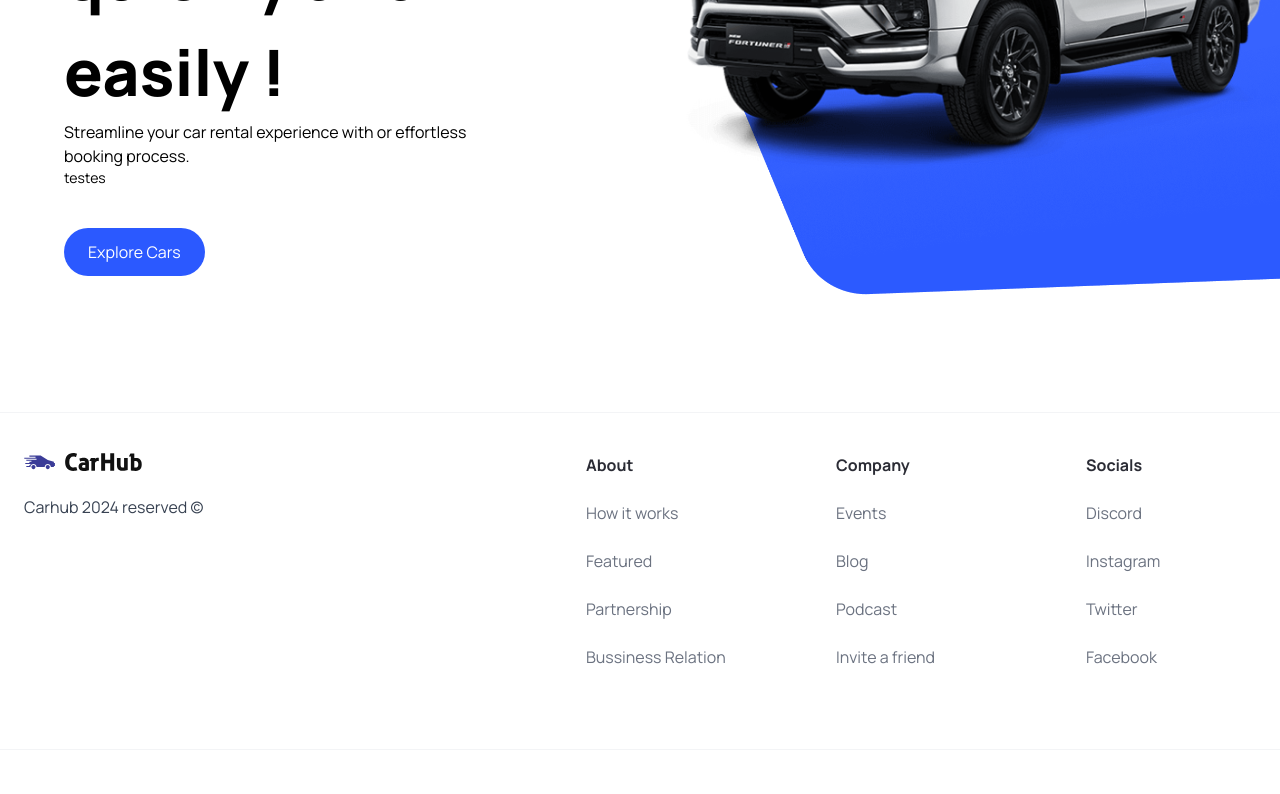
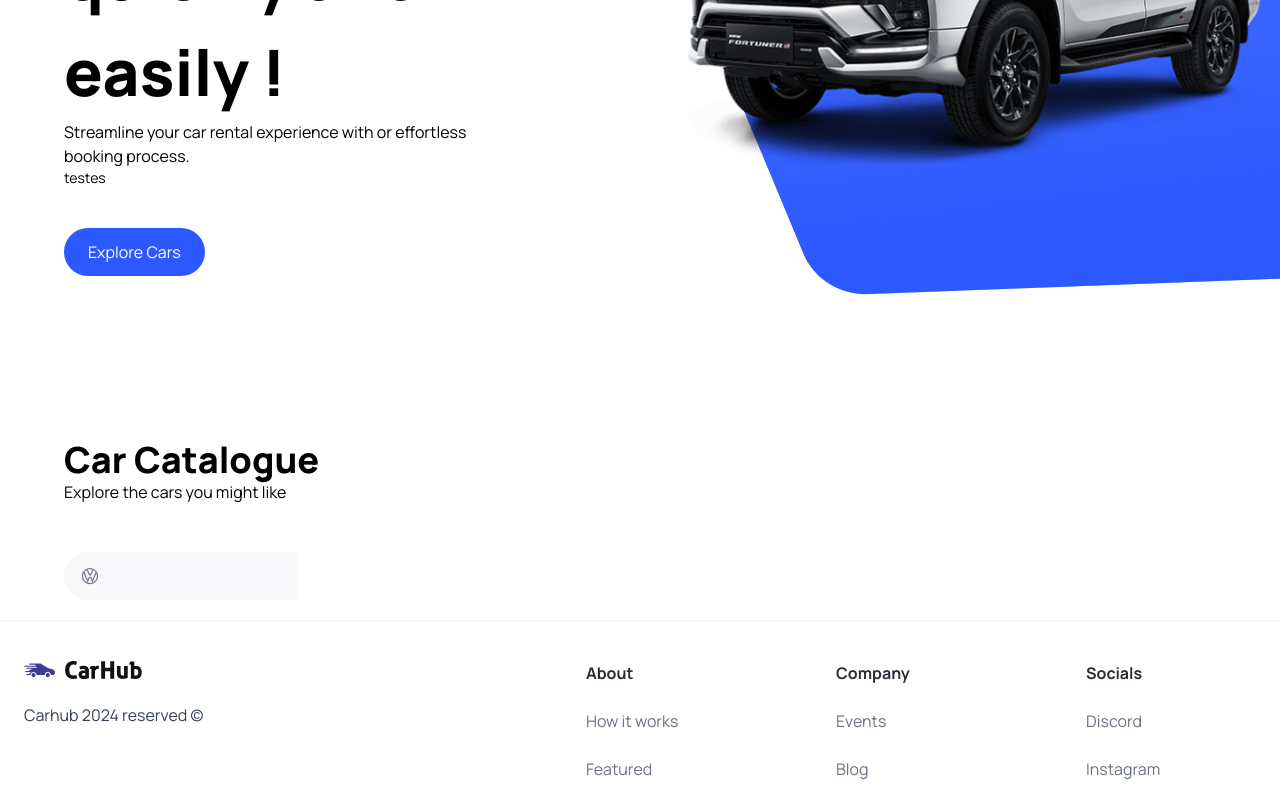
Before and after one commit to thalles-victor/car-app, a Next.js app: page / in a window 1280 px wide. Shown: the part 408-1202 px from the top of the page. Built offline with nearby package versions, Linux system fonts and the light colour scheme.

Commit message:
:sparkles: feat: create searchbar component.

```diff
--- a/src/app/page.tsx
+++ b/src/app/page.tsx
@@ -1,9 +1,22 @@
-import { Hero } from "@/components";
+import { Hero, SearchBar } from "@/components";
 
 export default function Home() {
   return (
     <main className="overflow-hidden">
       <Hero />
+
+      <div className="mt-12 padding-x padding-ycover">
+        <div className="home_text-container">
+          <h1 className="text-4xl font-extrabold">Car Catalogue</h1>
+          <p>Explore the cars you might like</p>
+        </div>
+
+        <div className="home__filters">
+          <SearchBar />
+
+          <div className="home__filter-container"></div>
+        </div>
+      </div>
     </main>
   );
 }
--- /dev/null
+++ b/src/components/SearchBar.tsx
@@ -0,0 +1,20 @@
+"use client";
+import { useState } from "react";
+import { SearchManufacturer } from "./";
+
+export function SearchBar({}) {
+  const [manufacturer, setManufacture] = useState<string>("");
+
+  function handleSearch() {}
+
+  return (
+    <form className="searchbar" onSubmit={handleSearch}>
+      <div className="searchbar__item">
+        <SearchManufacturer
+          manufacturer={manufacturer}
+          setManufacturer={setManufacture}
+        />
+      </div>
+    </form>
+  );
+}
--- /dev/null
+++ b/src/components/SearchManufacturer.tsx
@@ -0,0 +1,107 @@
+"use client";
+
+import Image from "next/image";
+import { Fragment, useState } from "react";
+import { Combobox, Transition } from "@headlessui/react";
+import CarLogoImageSvg from "@/../public/car-logo.svg";
+
+import { manufacturers } from "@/constants";
+
+export type SearchManufacturerProps = {
+  manufacturer: string;
+  setManufacturer: (manufacturer: string) => void;
+};
+
+export function SearchManufacturer({
+  manufacturer,
+  setManufacturer,
+}: Readonly<SearchManufacturerProps>) {
+  const [query, setQuery] = useState<string>("");
+
+  const filterManufacturers =
+    query === ""
+      ? manufacturers
+      : manufacturers.filter((item) =>
+          item
+            .toLowerCase()
+            .replace(/\s+/g, "")
+            .includes(query.toLowerCase().replace(/\s+/g, ""))
+        );
+
+  return (
+    <div className="search-manufacturer">
+      <Combobox value={manufacturer} onChange={setManufacturer}>
+        {/* Button for the combobox. Click on the icon to see the dropdown */}
+        <Combobox.Button className="absolute top-[14px]">
+          <Image
+            src={CarLogoImageSvg}
+            width={20}
+            height={20}
+            className="ml-4"
+            alt="car logo"
+          />
+        </Combobox.Button>
+
+        <Combobox.Input
+          className="search-manufacturer__input"
+          displayValue={(item: string) => item}
+          onChange={(event) => setQuery(event.target.value)} // Update the search query when the input changes
+        />
+        <Transition
+          as={Fragment}
+          leave="transition ease-in duration-100"
+          leaveFrom="opacity-100"
+          leaveTo="opacity-0"
+          afterLeave={() => setQuery("")} // Reset the search query after the transition completes
+        >
+          <Combobox.Options
+            className="absolute mt-1 max-h-60 w-full overflow-auto rounded-md bg-white py-1 text-base shadow-lg right-1 right-black right-opacity-5 focus:outline-none sm:text-sm"
+            static
+          >
+            {filterManufacturers.length === 0 && query !== "" ? (
+              <Combobox.Option
+                value={query}
+                className="search-manufacturer__option"
+              >
+                Create &ldquo;{query}&ldquo;
+              </Combobox.Option>
+            ) : (
+              filterManufacturers.map((item) => (
+                <Combobox.Option
+                  key={item}
+                  className={({ active }) =>
+                    `relative search-manufacturer__option ${
+                      active ? "bg-primary-blue text-white" : "text-gray-900"
+                    }`
+                  }
+                  value={item}
+                >
+                  {({ selected, active }) => (
+                    <>
+                      <span
+                        className={`block truncate ${
+                          selected ? "font-medium" : "font-normal"
+                        }`}
+                      >
+                        {item}
+                      </span>
+
+                      {/* show an active blue background color if the option is selected */}
+                      {selected ? (
+                        <span
+                          className={`absolute inset-y-0 left-0 flex items-center pl-3 ${
+                            active ? "text-white" : "text-primary-blue"
+                          }`}
+                        ></span>
+                      ) : null}
+                    </>
+                  )}
+                </Combobox.Option>
+              ))
+            )}
+          </Combobox.Options>
+        </Transition>
+      </Combobox>
+    </div>
+  );
+}
--- a/src/components/index.ts
+++ b/src/components/index.ts
@@ -2,5 +2,7 @@ import { CustomButton } from "./CustomButton";
 import { Hero } from "./Hero";
 import { Navbar } from "./Navbar";
 import { Footer } from "./Footer";
+import { SearchBar } from "./SearchBar";
+import { SearchManufacturer } from "./SearchManufacturer";
 
-export { CustomButton, Hero, Navbar, Footer };
+export { CustomButton, Hero, Navbar, Footer, SearchBar, SearchManufacturer };
```
